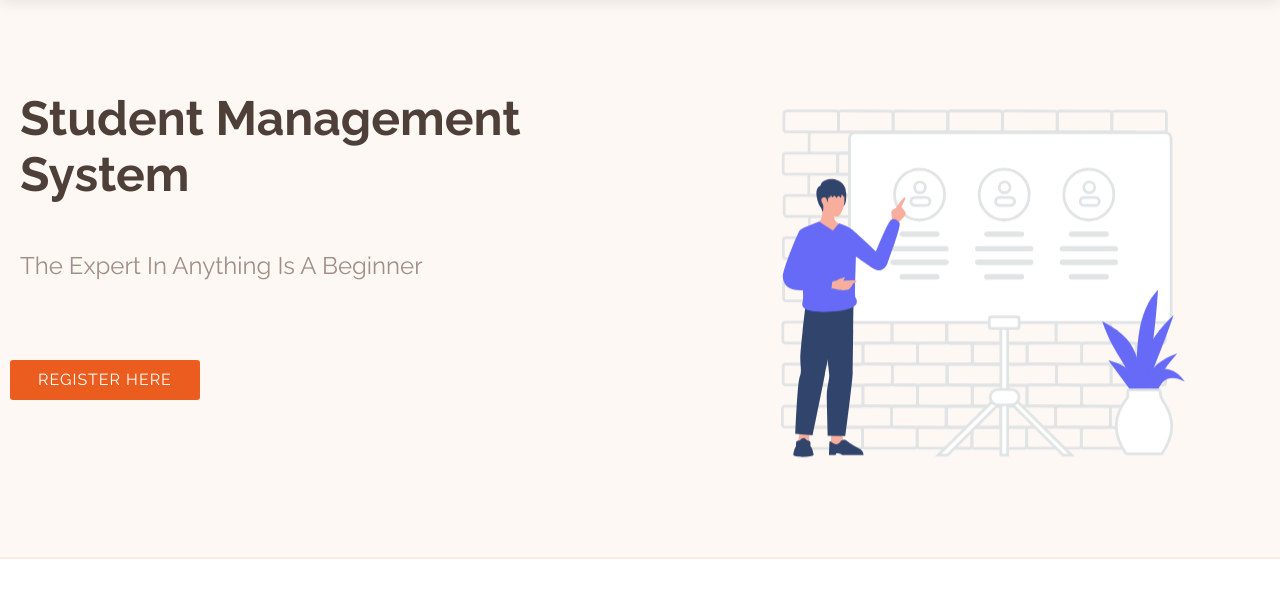
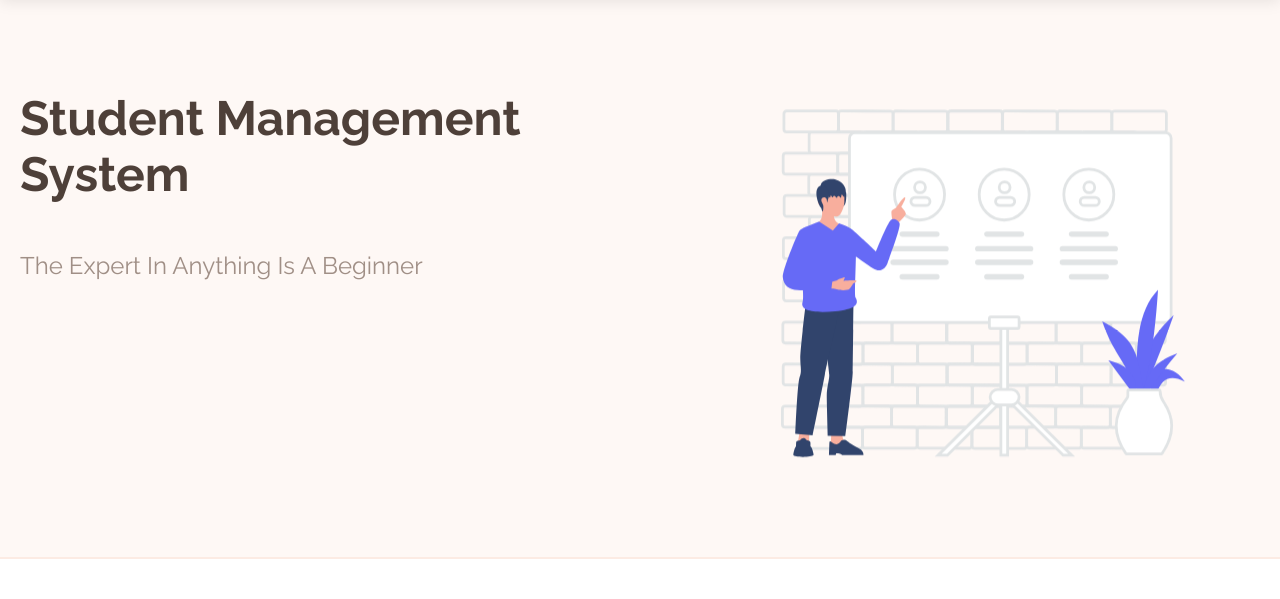
Before and after one commit to 07Deepu/sms1, a PHP site: page / in a window 1280 px wide. Shown: the part 73-672 px from the top of the page. Run offline with PHP 8.4, Linux system fonts and the light colour scheme; some web fonts are replaced.

Commit message:
Update index.php

```diff
--- a/index.php
+++ b/index.php
@@ -72,7 +72,7 @@
         <div class="col-lg-6 pt-5 pt-lg-0 order-2 order-lg-1">
           <h1> Student Management System </h1>
           <h2> The Expert In Anything Is A Beginner</h2>
-          <a href="student/index.html" class="btn-get-started scrollto" >REGISTER HERE </a>
+<!--           <a href="student/index.html" class="btn-get-started scrollto" >REGISTER HERE </a> -->
         </div>
 
         <div class="col-lg-6 order-1 order-lg-2 hero-img">
```
